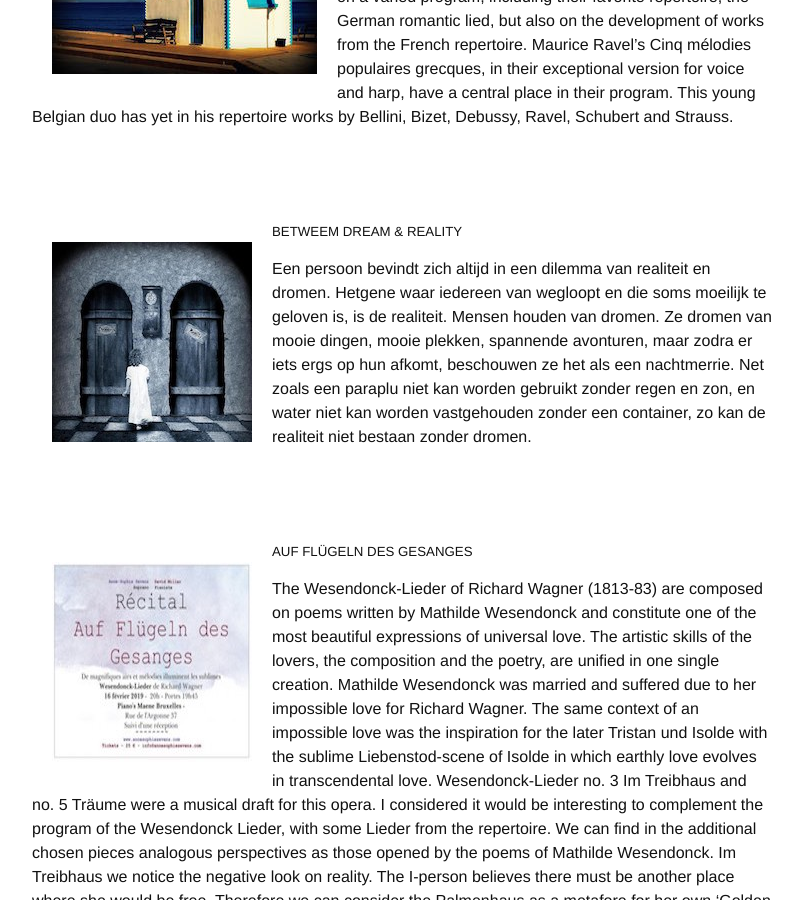
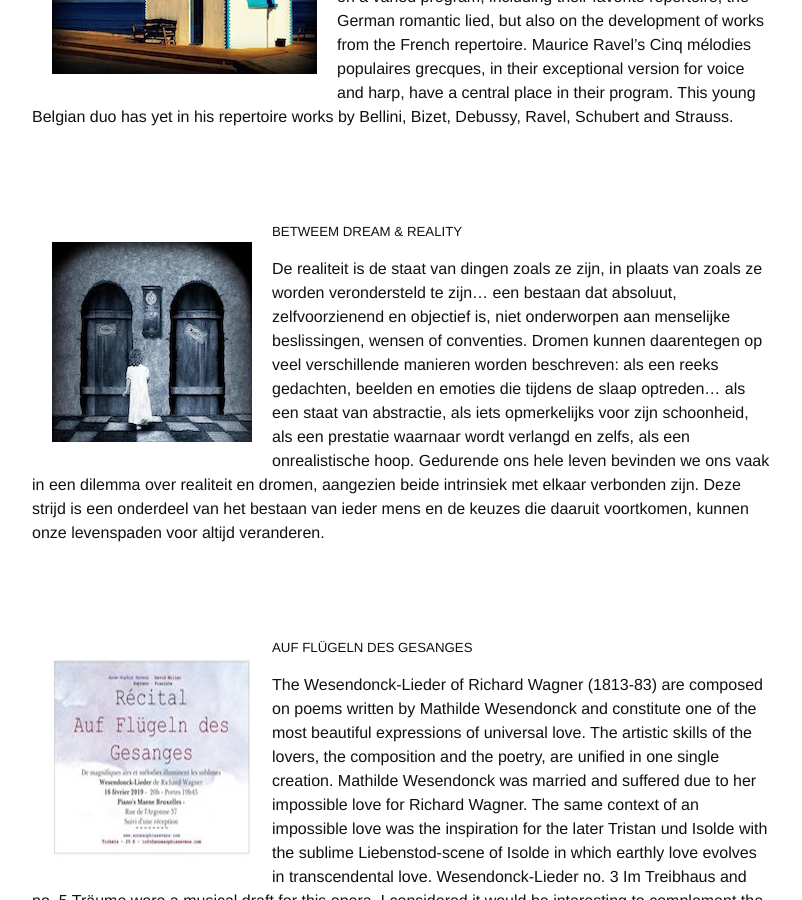
Before and after one commit to annesophie-sevens/annesophie-sevens.github.io, a Jekyll site: the page built from project-nl.md, in a window 1280 px wide and 900 px high, scrolled down 949 px. Shown: the whole window, without its empty margins (238-1040 px from the left). Built offline with Jekyll 4.4.1, drawn with Linux system fonts in a browser that asks for light colours; nearby versions of some CDN libraries.

Commit message:
Update project-nl.md

```diff
--- a/project-nl.md
+++ b/project-nl.md
@@ -32,7 +32,9 @@ Maurice Ravel's Cinq mélodies populaires grecques, in their exceptional version
 
 ##### BETWEEM DREAM & REALITY
 
-Een persoon bevindt zich altijd in een dilemma van realiteit en dromen. Hetgene waar iedereen van wegloopt en die soms moeilijk te geloven is, is de realiteit. Mensen houden van dromen. Ze dromen van mooie dingen, mooie plekken, spannende avonturen, maar zodra er iets ergs op hun afkomt, beschouwen ze het als een nachtmerrie. Net zoals een paraplu niet kan worden gebruikt zonder regen en zon, en water niet kan worden vastgehouden zonder een container, zo kan de realiteit niet bestaan zonder dromen.
+De realiteit is de staat van dingen zoals ze zijn, in plaats van zoals ze worden verondersteld te zijn... een bestaan dat absoluut, zelfvoorzienend en objectief is, niet onderworpen aan menselijke beslissingen, wensen of conventies.
+Dromen kunnen daarentegen op veel verschillende manieren worden beschreven: als een reeks gedachten, beelden en emoties die tijdens de slaap optreden... als een staat van abstractie, als iets opmerkelijks voor zijn schoonheid, als een prestatie waarnaar wordt verlangd en zelfs, als een onrealistische hoop.
+Gedurende ons hele leven bevinden we ons vaak in een dilemma over realiteit en dromen, aangezien beide intrinsiek met elkaar verbonden zijn. Deze strijd is een onderdeel van het bestaan van ieder mens en de keuzes die daaruit voortkomen, kunnen onze levenspaden voor altijd veranderen.
 
 &nbsp;
 
```
